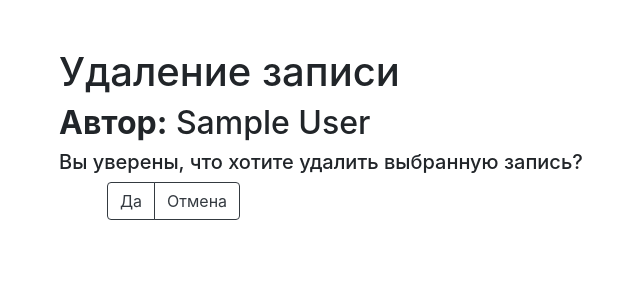
After one commit to DonErnest/exam_ernest_aitiev, a Django app: page /delete/1/ in a window 1280 px wide. The commit adds this page. Shown: the top 300 px of the page, without its empty margins (296-936 px from the left). Run offline with Django 3.2, Linux system fonts and the light colour scheme; tables that the repository leaves empty hold one stand-in row (values such as "Sample post"); some libraries are stand-ins or nearby versions.

Commit message:
Добавление удаления записи с подтверждением на delete.html, настройка роутера, мелкие правки

```diff
--- a/source/main/urls.py
+++ b/source/main/urls.py
@@ -16,11 +16,12 @@ Including another URLconf
 from django.contrib import admin
 from django.urls import path
 
-from webapp.views import index_view, add_record, edit_record
+from webapp.views import index_view, add_record, edit_record, delete_record
 
 urlpatterns = [
     path('admin/', admin.site.urls),
     path('', index_view, name='book_main'),
     path('add/', add_record, name='record_add'),
-    path('<int:pk>', edit_record, name='record_edit')
+    path('edit/<int:pk>/', edit_record, name='record_edit'),
+    path('delete/<int:pk>/', delete_record, name='record_delete')
 ]
--- /dev/null
+++ b/source/webapp/templates/delete.html
@@ -0,0 +1,19 @@
+{% extends 'base.html' %}
+
+{% block title %}Удаление записи{% endblock %}
+{% block content %}
+     <div class = "row justify-content-center pt-5 pb-5">
+        <div class = "record w-50">
+            <h1>Удаление записи</h1>
+            <h2><strong>Автор:</strong> {{ record.author }}</h2>
+            <h5>Вы уверены, что хотите удалить выбранную запись?</h5>
+            <form method="POST" action="{% url 'record_delete' record.pk %}">
+                {% csrf_token %}
+                <div class = "btn-group pl-5">
+                    <input type="submit" class  = 'btn btn-outline-dark' value="Да">
+                    <a type="submit" class  = 'btn btn-outline-dark' href="{% url 'book_main' %}">Отмена</a>
+                </div>
+            </form>
+        </div>
+    </div>
+{% endblock %}
--- a/source/webapp/templates/edit.html
+++ b/source/webapp/templates/edit.html
@@ -5,7 +5,7 @@
     <div class = "row justify-content-center pt-5 pb-5">
         <div class="record w-50">
             <h1 class = "text-center">Редактировать запись</h1>
-            <form method="POST" action="{% url 'record_add' %}" class=" pt-3 pb-3">
+            <form method="POST" action="{% url 'record_edit' record.pk %}" class=" pt-3 pb-3">
                 {% include 'partial/record_form.html' with button_text='Редактировать' %}
             </form>
         </div>
--- a/source/webapp/templates/index.html
+++ b/source/webapp/templates/index.html
@@ -18,7 +18,7 @@
                     <p class="card-text">{{ record.text }}</p>
                     <div class="btn-group">
                         <a href="{% url 'record_edit' record.pk %}" class="btn btn-outline-dark card-link"><i class="fas fa-edit"></i> Обновить запись</a>
-                        <a href="#" class="btn btn-outline-dark card-link"><i class="far fa-trash-alt"></i> Удалить запись</a>
+                        <a href="{% url 'record_delete' record.pk %}" class="btn btn-outline-dark card-link"><i class="far fa-trash-alt"></i> Удалить запись</a>
                     </div>
                 </div>
             </div>
--- a/source/webapp/views.py
+++ b/source/webapp/views.py
@@ -24,7 +24,7 @@ def add_record(request, *args, **kwargs):
         return render(request, 'add.html', context={'form': form})
 
 
-def edit_record(request, pk, *args, **kwargs):
+def edit_record(request, pk):
     record = get_object_or_404(Record, pk=pk)
     if request.method == 'GET':
         form = RecordForm(data={'author': record.author, 'author_email': record.author_email,
@@ -40,3 +40,12 @@ def edit_record(request, pk, *args, **kwargs):
             return redirect('book_main')
         else:
             return render(request, 'edit.html', context={'form': form, 'record': record})
+
+
+def delete_record(request, pk, *args, **kwargs):
+    record = get_object_or_404(Record, pk=pk)
+    if request.method == 'GET':
+        return render(request, 'delete.html', context={'record': record})
+    elif request.method == 'POST':
+        record.delete()
+    return redirect('book_main')
```
